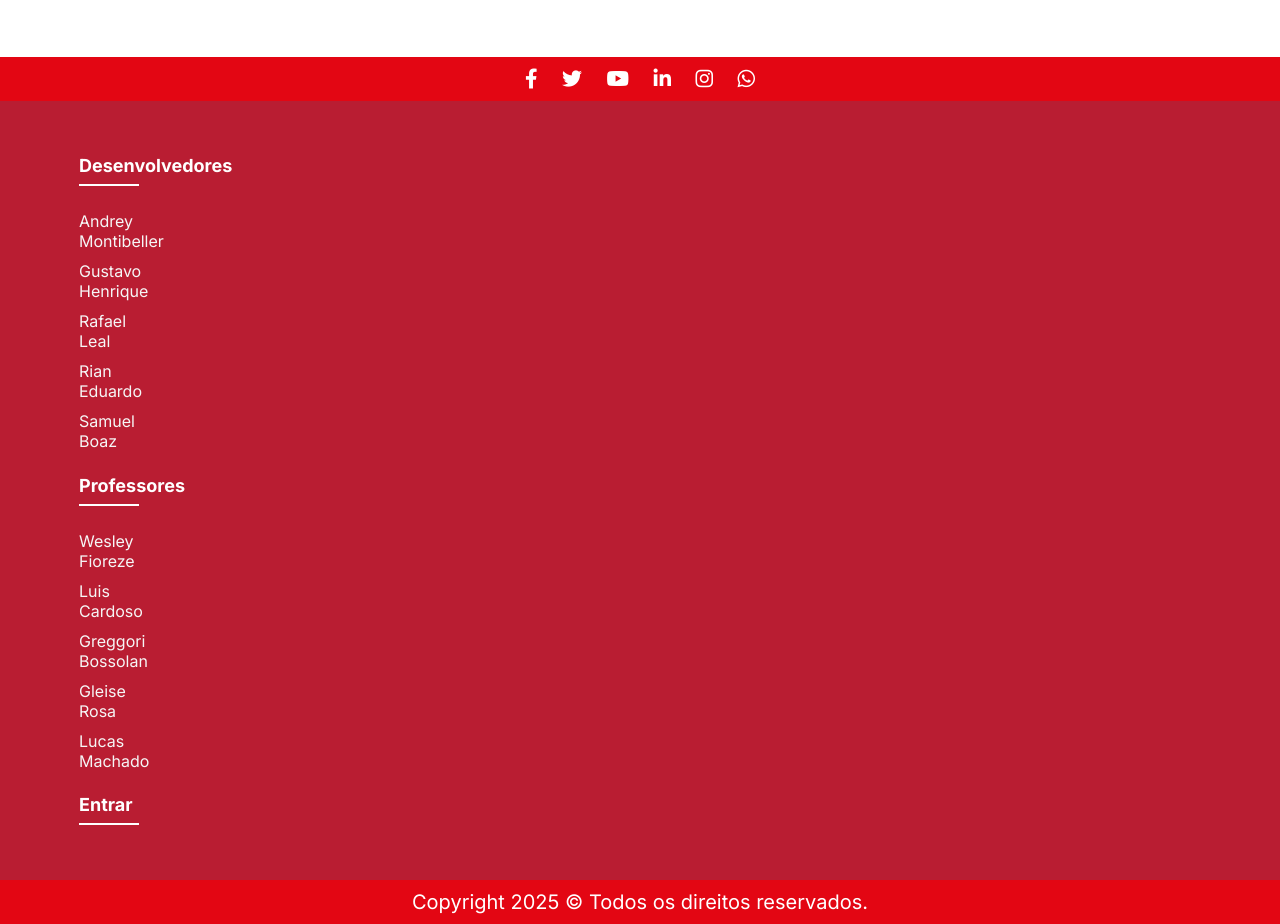
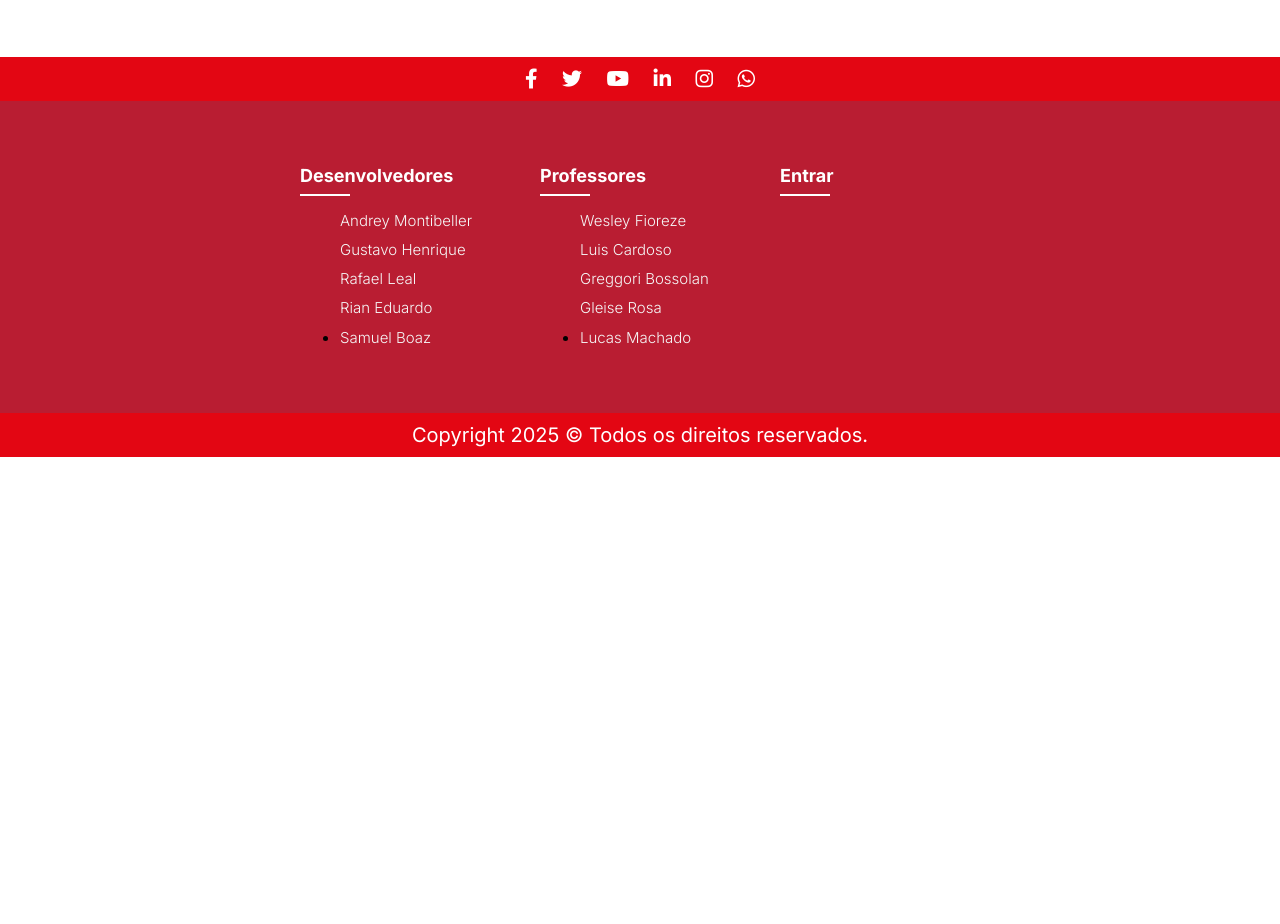
Before and after one commit to RafaelLeal0/senai_technews, a PHP site: page /inicio.php in a window 1280 px wide. Shown: the part 2320-3244 px from the top of the page. After the commit the page ends 2777 px from the top, so only its background shows below. Run offline with PHP 8.4, Linux system fonts and the light colour scheme.

Commit message:
correcao-footer

```diff
--- a/css/ds.css
+++ b/css/ds.css
@@ -254,22 +254,32 @@ main {
     text-align: left;
 }
 
-/* Footer */
 .footer {
     background-color: #B91D32;
-    padding: 30px 0;
+    padding: 40px 0 20px;
+}
+
+.row {
+    display: flex;
+    flex-wrap: wrap;
+    justify-content: space-between;
+    max-width: 1200px;
+    margin: 0 auto;
+    padding: 0 20px;
 }
 
 .footer-col {
-    width: 25%;
-    padding: 0 15px;
+    padding: 0 20px;
+    margin-bottom: 30px;
+    flex: 1;
+    min-width: 200px;
 }
 
 .footer-col h4 {
     font-size: 18px;
     color: #ffffff;
     text-transform: capitalize;
-    margin-bottom: 35px;
+    margin-bottom: 25px;
     font-weight: 700;
     position: relative;
 }
@@ -281,25 +291,25 @@ main {
     bottom: -10px;
     background-color: #ffffff;
     height: 2px;
-    width: 60px;
+    width: 50px;
 }
 
-.footer-col ul {
-    list-style: none;
-    padding: 0;
-}
+.footer-col ul li:not(:last-child) {
+    margin-bottom: 10px;
+    list-style-type: none
 
-.footer-col ul li {
-    margin-bottom: 10px;
 }
 
 .footer-col ul li a {
-    font-size: 16px;
+    font-size: 15px;
+    text-transform: capitalize;
     color: #f6f6f6;
     text-decoration: none;
+    font-weight: 300;
     display: block;
     transition: all 0.3s ease;
-    text-align: left;
+    list-style-type: none
+
 }
 
 .footer-col ul li a:hover {
@@ -307,22 +317,28 @@ main {
     padding-left: 8px;
 }
 
+.footer-col .social-links {
+    display: flex;
+    gap: 10px;
+    list-style-type: none
+}
+
 .footer-col .social-links a {
-    display: inline-block;
+    display: flex;
+    align-items: center;
+    justify-content: center;
     height: 40px;
     width: 40px;
-    background-color: rgba(255,255,255,0.2);
-    text-align: center;
-    line-height: 40px;
-    border-radius: 30px;
+    background-color: rgba(255, 255, 255, 0.2);
+    border-radius: 50%;
     color: #ffffff;
     transition: all 0.3s ease;
-    margin: 0 10px 10px 0;
 }
 
 .footer-col .social-links a:hover {
-    color: #24262b;
     background-color: #ffffff;
+    color: #B91D32;
+    transform: translateY(-3px);
 }
 
 /* Social bar */
--- a/inicio.php
+++ b/inicio.php
@@ -213,7 +213,7 @@
                     <ul>
                     <li><a href="./prof.php">Wesley Fioreze</a></li>
                         <li><a href="./prof.php">Luis Cardoso</a></li>
-                        <li><a href="./prof.php#">Greggori Bossolan</a></li>
+                        <li><a href="./prof.php">Greggori Bossolan</a></li>
                         <li><a href="./prof.php">Gleise Rosa</a></li>
                         <li><a href="./prof.php">Lucas Machado</a></li>
                     </ul>
```
Also changed, not shown: css/notic.css (+49 -28 lines), css/projetos.css (+49 -28 lines). Lines whose indentation alone changed are shown as unchanged.
